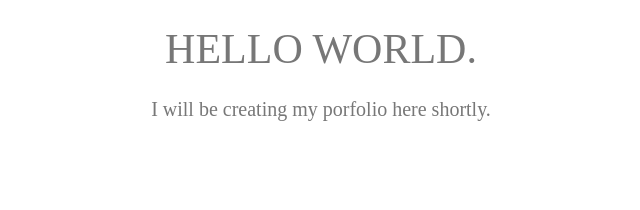
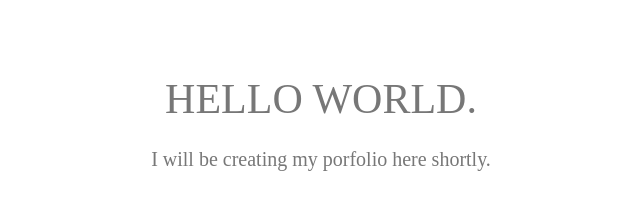
Before and after one commit to Vinsanity616/vinsanity616.github.io, a plain HTML site: page index.html in a window 1280 px wide. Shown: the whole page, without its empty margins (319-959 px from the left). Drawn offline with Linux system fonts and the light colour scheme.

Commit message:
update css

```diff
--- a/styles.css
+++ b/styles.css
@@ -134,3 +134,6 @@ em {
 	width: 100%;
 	height: 100%;
 }
+.intro {
+    padding: 50px;
+}
```
